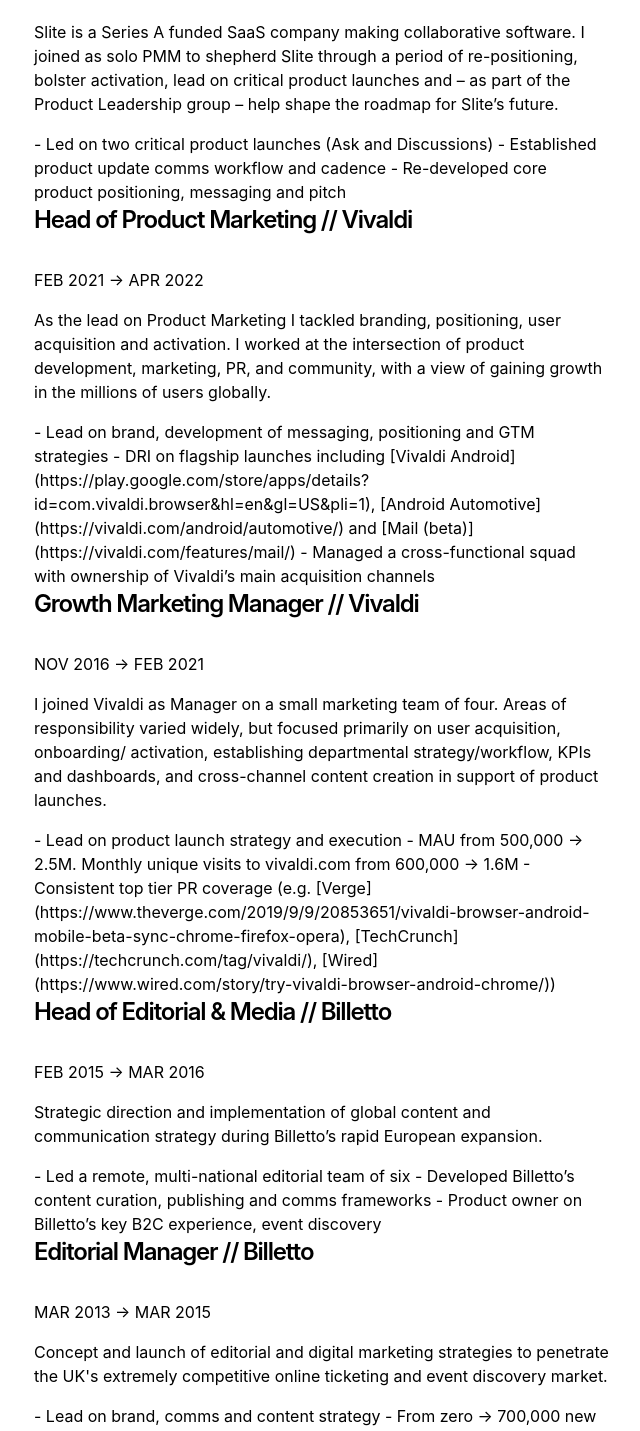
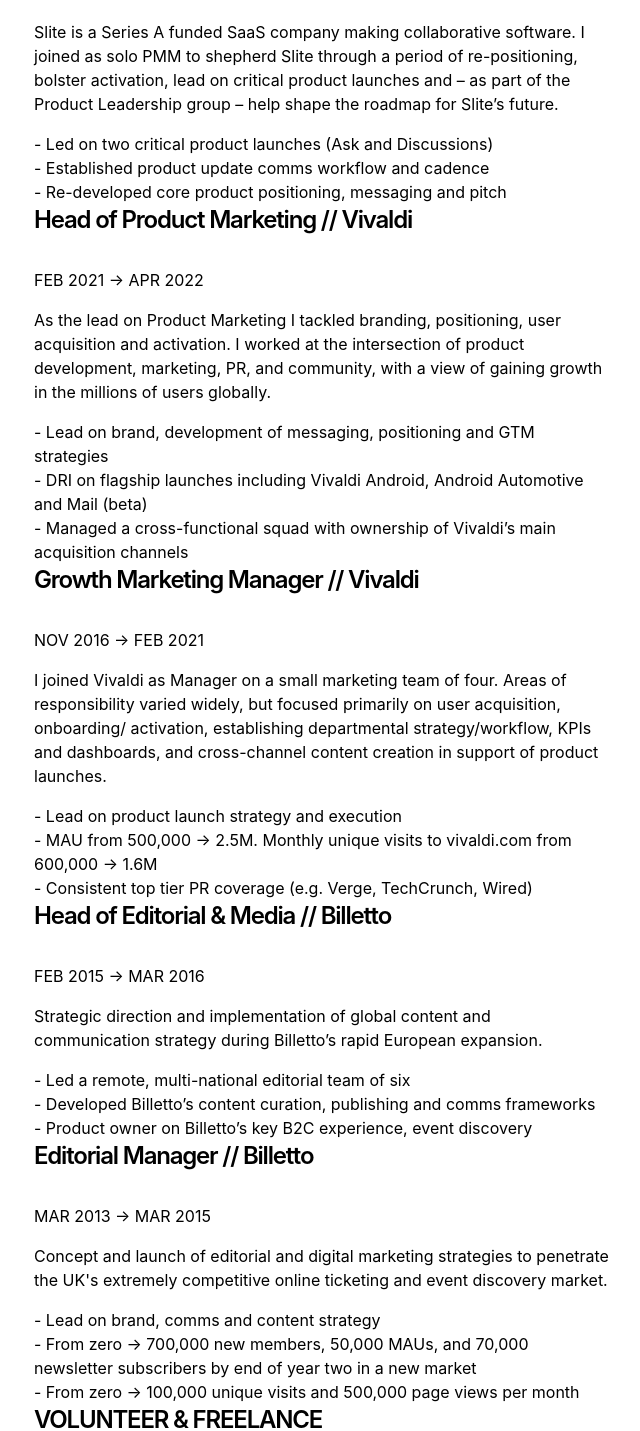
Before and after one commit to jonmccull/blog, a Next.js app: page /cv in a window 1280 px wide. Shown: the part 980-2411 px from the top of the page, without its empty margins (318-958 px from the left). Built offline with nearby package versions, Linux system fonts and the light colour scheme.

Commit message:
Page updates, CV

```diff
--- a/app/cv/page.tsx
+++ b/app/cv/page.tsx
@@ -23,21 +23,32 @@ export default function Page() {
         EXPERIENCE
       </h3>
 
+      <div className="job">
         <h2 className="job-title mb-8 text-2xl font-semibold tracking-tighter">
           Product Marketer // <a href="https://doist.com/">Doist</a>
         </h2>
-      <p className="job-dates mb-4">JAN 2024 → PRESENT</p>
+        <p className="job-dates mb-4">
+          JAN 2024 → PRESENT
+        </p>
 
-      <p className="job-description mb-4">Doist is a fully remote software company that empowers people with simple yet powerful tools. I joined in January 2024 to lead on Go-to-Market efforts for updates to their flagship product, <a href="https://todoist.com/">Todoist</a>.</p>
+        <p className="job-description mb-4">
+          Doist is a fully remote software company that empowers people with simple yet powerful tools. I joined in January 2024 to lead on Go-to-Market efforts for updates to their flagship product, <a href="https://todoist.com/">Todoist</a>.
+        </p>
+      </div>
 
+      <div className="job">
         <h2 className="job-title mb-8 text-2xl font-semibold tracking-tighter">
           Team Lead, Product Marketing // <a href="http://deel.com">Deel</a>
         </h2>
 
         <p className="job-dates mb-4">SEP 2023 → DEC 2023</p>
 
-      <p className="job-description mb-4">Deel is the all-in-one HR platform for global teams. It helps companies simplify every aspect of managing an international workforce, from culture and onboarding, to local payroll and compliance. Deel works for independent contractors and full-time employees in more than 150 countries, compliantly.</p>
+        <p className="job-description mb-4">
+          Deel is the all-in-one HR platform for global teams. It helps companies simplify every aspect of managing an international workforce, from culture and onboarding, to local payroll and compliance. Deel works for independent contractors and full-time employees in more than 150 countries, compliantly.
+        </p>
+      </div>
 
+      <div className="job">
         <h2 className="job-title mb-8 text-2xl font-semibold tracking-tighter">
             Senior Product Marketing Manager // <a href="https://slite.com/">Slite</a>
         </h2>
@@ -46,10 +57,14 @@ export default function Page() {
 
         <p className="job-description mb-4">Slite is a Series A funded SaaS company making collaborative software. I joined as solo PMM to shepherd Slite through a period of re-positioning, bolster activation, lead on critical product launches and – as part of the Product Leadership group – help shape the roadmap for Slite’s future.</p>
 
-        - Led on two critical product launches (Ask and Discussions)
-        - Established product update comms workflow and cadence
-        - Re-developed core product positioning, messaging and pitch
+        <ul class="job-description">
+          <li>- Led on two critical product launches (Ask and Discussions)</li>
+          <li>- Established product update comms workflow and cadence</li>
+          <li>- Re-developed core product positioning, messaging and pitch</li>
+        </ul>
+      </div>
 
+      <div className="job">
         <h2 className="job-title mb-8 text-2xl font-semibold tracking-tighter">
           Head of Product Marketing // <a href="https://vivaldi.com/">Vivaldi</a>
         </h2>
@@ -58,9 +73,14 @@ export default function Page() {
 
         <p className="job-description mb-4">As the lead on Product Marketing I tackled branding, positioning, user acquisition and activation. I worked at the intersection of product development, marketing, PR, and community, with a view of gaining growth in the millions of users globally.</p>
 
-        - Lead on brand, development of messaging, positioning and GTM strategies
-        - DRI on flagship launches including [Vivaldi Android](https://play.google.com/store/apps/details?id=com.vivaldi.browser&hl=en&gl=US&pli=1), [Android Automotive](https://vivaldi.com/android/automotive/) and [Mail (beta)](https://vivaldi.com/features/mail/)
-        - Managed a cross-functional squad with ownership of Vivaldi’s main acquisition channels
+        <ul class="job-description">
+          <li>- Lead on brand, development of messaging, positioning and GTM strategies</li>
+          <li>- DRI on flagship launches including <a href="https://play.google.com/store/apps/details?id=com.vivaldi.browser&hl=en&gl=US&pli=1">Vivaldi Android</a>, <a href="https://vivaldi.com/android/automotive/">Android Automotive</a> and <a href="https://vivaldi.com/features/mail/">Mail (beta)</a></li>
+          <li>- Managed a cross-functional squad with ownership of Vivaldi’s main acquisition channels</li>
+        </ul>
+      </div>
+
+      <div className="job">
         <h2 className="job-title mb-8 text-2xl font-semibold tracking-tighter">
           Growth Marketing Manager // <a href="https://vivaldi.com/">Vivaldi</a>
         </h2>
@@ -69,10 +89,14 @@ export default function Page() {
 
         <p className="job-description mb-4">I joined Vivaldi as Manager on a small marketing team of four. Areas of responsibility varied widely, but focused primarily on user acquisition, onboarding/ activation, establishing departmental strategy/workflow, KPIs and dashboards, and cross-channel content creation in support of product launches.</p>
 
-        - Lead on product launch strategy and execution
-        - MAU from 500,000 → 2.5M. Monthly unique visits to vivaldi.com from 600,000 → 1.6M
-        - Consistent top tier PR coverage (e.g. [Verge](https://www.theverge.com/2019/9/9/20853651/vivaldi-browser-android-mobile-beta-sync-chrome-firefox-opera), [TechCrunch](https://techcrunch.com/tag/vivaldi/), [Wired](https://www.wired.com/story/try-vivaldi-browser-android-chrome/))
+        <ul class="job-description">
+          <li>- Lead on product launch strategy and execution</li>
+          <li>- MAU from 500,000 → 2.5M. Monthly unique visits to vivaldi.com from 600,000 → 1.6M</li>
+          <li>- Consistent top tier PR coverage (e.g. <a href="https://www.theverge.com/2019/9/9/20853651/vivaldi-browser-android-mobile-beta-sync-chrome-firefox-opera">Verge</a>, <a href="https://techcrunch.com/tag/vivaldi/">TechCrunch</a>, <a href="https://www.wired.com/story/try-vivaldi-browser-android-chrome/">Wired</a>)</li>
+        </ul>
+      </div>
 
+      <div className="job">
         <h2 className="job-title mb-8 text-2xl font-semibold tracking-tighter">
           Head of Editorial & Media // <a href="https://billetto.com/">Billetto</a>
         </h2>
@@ -81,10 +105,14 @@ export default function Page() {
 
         <p className="job-description mb-4">Strategic direction and implementation of global content and communication strategy during Billetto’s rapid European expansion.</p>
 
-        - Led a remote, multi-national editorial team of six
-        - Developed Billetto’s content curation, publishing and comms frameworks
-        - Product owner on Billetto’s key B2C experience, event discovery
+        <ul class="job-description">
+          <li>- Led a remote, multi-national editorial team of six</li>
+          <li>- Developed Billetto’s content curation, publishing and comms frameworks</li>
+          <li>- Product owner on Billetto’s key B2C experience, event discovery</li>
+        </ul>
+      </div>
 
+      <div className="job">
         <h2 className="job-title mb-8 text-2xl font-semibold tracking-tighter">
           Editorial Manager // <a href="https://billetto.com/">Billetto</a>
         </h2>
@@ -93,9 +121,12 @@ export default function Page() {
 
         <p className="job-description mb-4">Concept and launch of editorial and digital marketing strategies to penetrate the UK's extremely competitive online ticketing and event discovery market.</p>
 
-        - Lead on brand, comms and content strategy
-        - From zero → 700,000 new members, 50,000 MAUs, and 70,000 newsletter subscribers by end of year two in a new market
-        - From zero → 100,000 unique visits and 500,000 page views per month
+        <ul class="job-description">
+          <li>- Lead on brand, comms and content strategy</li>
+          <li>- From zero → 700,000 new members, 50,000 MAUs, and 70,000 newsletter subscribers by end of year two in a new market</li>
+          <li>- From zero → 100,000 unique visits and 500,000 page views per month</li>
+        </ul>
+      </div>
 
       <h3 className="cv-section-title text-2xl font-semibold tracking-tighter">
         VOLUNTEER & FREELANCE
```
Lines whose indentation alone changed are shown as unchanged.
